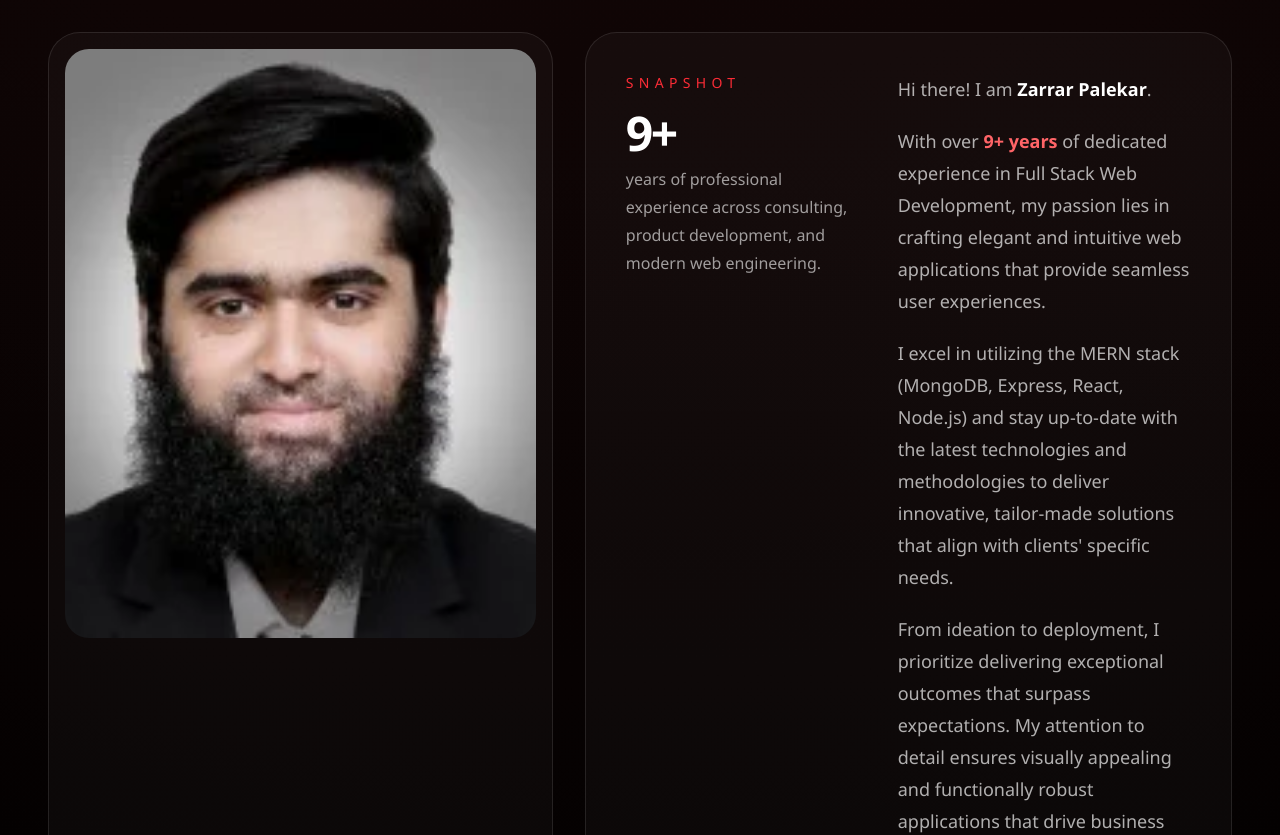
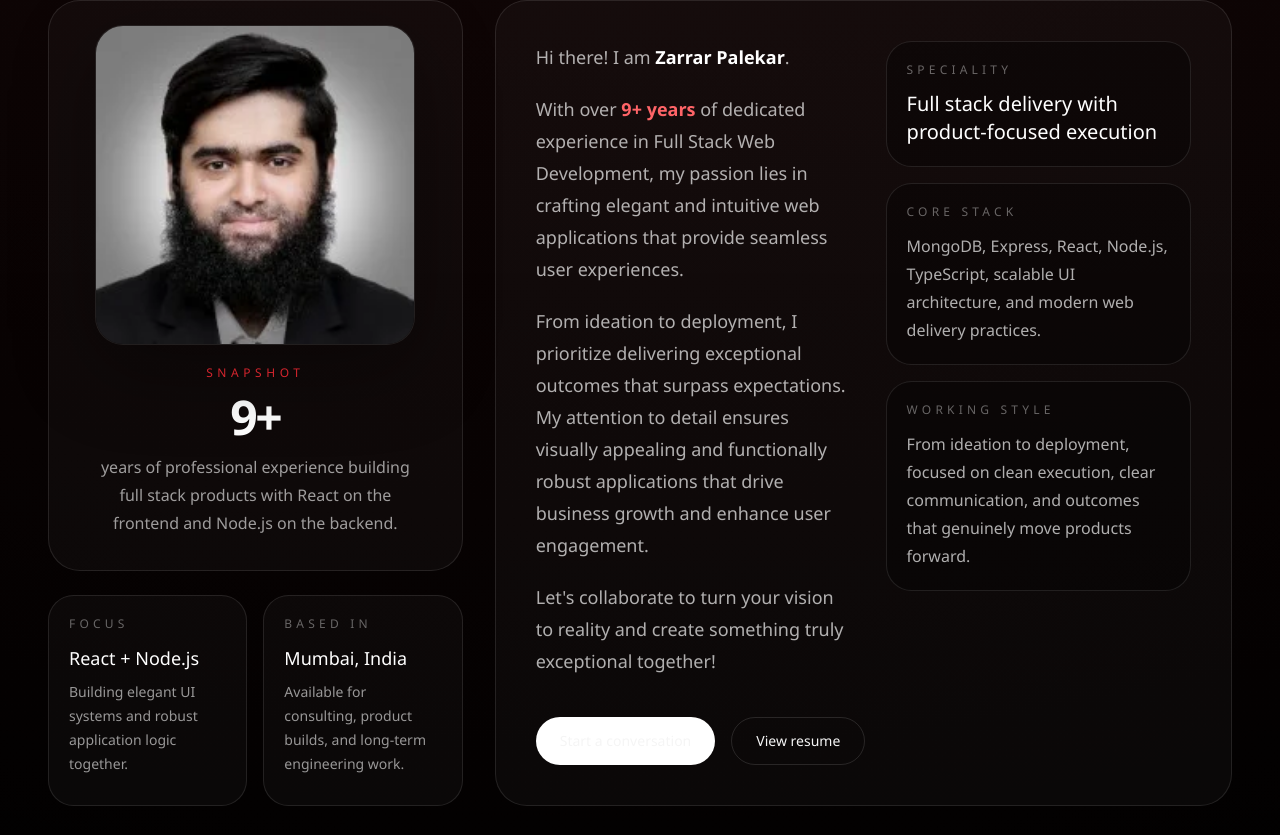
Before and after one commit to ZarrarPalekar/ReactiFolio, a Next.js app: page / in a window 1280 px wide. Shown: the part 1625-2460 px from the top of the page. Built offline with nearby package versions, Linux system fonts and the light colour scheme.

Commit message:
revamps on content

```diff
--- a/components/home/about-section.tsx
+++ b/components/home/about-section.tsx
@@ -21,61 +21,132 @@ export function AboutSection() {
           />
         </Reveal>
 
-        <div className="mt-14 grid gap-8 lg:grid-cols-[0.78fr_1fr]">
-          <Reveal className="relative overflow-hidden rounded-[2rem] border border-white/10 bg-white/[0.03] p-4">
-            <div className="relative aspect-[4/5] overflow-hidden rounded-[1.5rem]">
+        <div className="mt-14 grid gap-8 lg:grid-cols-[0.8fr_1.2fr] xl:grid-cols-[0.72fr_1.28fr]">
+          <Reveal className="grid gap-6">
+            <div className="rounded-[2rem] border border-white/10 bg-white/[0.03] p-5 sm:p-6">
+              <div className="mx-auto flex max-w-[320px] flex-col items-center">
+                <div className="relative w-full overflow-hidden rounded-[1.75rem] border border-white/10 bg-black/40 shadow-[0_24px_80px_rgba(0,0,0,0.35)]">
                   <Image
                     src="/images/profile/profile.webp"
                     alt={siteConfig.name}
-                fill
+                    width={200}
+                    height={200}
                     priority
-                sizes="(max-width: 1024px) 100vw, 38vw"
-                className="object-cover"
+                    sizes="(max-width: 768px) 200px, 320px"
+                    className="h-auto w-full object-cover"
                   />
+                </div>
+
+                <div className="mt-5 text-center">
+                  <p className="text-xs uppercase tracking-[0.38em] text-red-500">
+                    Snapshot
+                  </p>
+                  <p className="mt-3 text-4xl font-semibold tracking-[-0.05em] text-white sm:text-5xl">
+                    {experienceYears}
+                  </p>
+                  <p className="mt-3 text-sm leading-7 text-white/60 sm:text-base">
+                    years of professional experience building full stack
+                    products with React on the frontend and Node.js on the
+                    backend.
+                  </p>
+                </div>
+              </div>
+            </div>
+
+            <div className="grid gap-4 sm:grid-cols-2">
+              <div className="rounded-[1.6rem] border border-white/10 bg-white/[0.03] p-5">
+                <p className="text-xs uppercase tracking-[0.35em] text-white/38">
+                  Focus
+                </p>
+                <p className="mt-3 text-lg font-medium text-white">
+                  React + Node.js
+                </p>
+                <p className="mt-2 text-sm leading-6 text-white/58">
+                  Building elegant UI systems and robust application logic
+                  together.
+                </p>
+              </div>
+
+              <div className="rounded-[1.6rem] border border-white/10 bg-white/[0.03] p-5">
+                <p className="text-xs uppercase tracking-[0.35em] text-white/38">
+                  Based In
+                </p>
+                <p className="mt-3 text-lg font-medium text-white">
+                  {siteConfig.location}
+                </p>
+                <p className="mt-2 text-sm leading-6 text-white/58">
+                  Available for consulting, product builds, and long-term
+                  engineering work.
+                </p>
+              </div>
             </div>
           </Reveal>
 
-          <Reveal delay={0.08} className="rounded-[2rem] border border-white/10 bg-white/[0.03] p-8 sm:p-10">
-            <div className="grid gap-8 lg:grid-cols-[0.9fr_1.1fr]">
-              <div>
-                <p className="text-sm uppercase tracking-[0.38em] text-red-500">Snapshot</p>
-                <p className="mt-4 text-5xl font-semibold tracking-[-0.05em] text-white">{experienceYears}</p>
-                <p className="mt-2 max-w-xs text-base leading-7 text-white/60">
-                  years of professional experience across consulting, product development, and
-                  modern web engineering.
+          <Reveal
+            delay={0.08}
+            className="rounded-[2rem] border border-white/10 bg-white/[0.03] p-8 sm:p-10"
+          >
+            <div className="grid gap-8 xl:grid-cols-[1.02fr_0.98fr]">
+              <div className="space-y-5 text-base leading-8 text-white/68 sm:text-lg">
+                <p>
+                  Hi there! I am{" "}
+                  <strong className="font-semibold text-white">
+                    Zarrar Palekar
+                  </strong>
+                  .
+                </p>
+                <p>
+                  With over{" "}
+                  <strong className="font-semibold text-red-400">
+                    {experienceYears} years
+                  </strong>{" "}
+                  of dedicated experience in Full Stack Web Development, my
+                  passion lies in crafting elegant and intuitive web
+                  applications that provide seamless user experiences.
+                </p>
+                <p>
+                  From ideation to deployment, I prioritize delivering
+                  exceptional outcomes that surpass expectations. My attention
+                  to detail ensures visually appealing and functionally robust
+                  applications that drive business growth and enhance user
+                  engagement.
+                </p>
+                <p>
+                  Let&apos;s collaborate to turn your vision to reality and
+                  create something truly exceptional together!
                 </p>
               </div>
 
-              <div className="space-y-5 text-base leading-8 text-white/68 sm:text-lg">
-                <p>
-                  Hi there! I am <strong className="font-semibold text-white">Zarrar Palekar</strong>.
+              <div className="grid content-start gap-4">
+                <div className="rounded-[1.6rem] border border-white/10 bg-black/30 p-5">
+                  <p className="text-xs uppercase tracking-[0.35em] text-white/38">
+                    Speciality
                   </p>
-                <p>
-                  With over{" "}
-                  <strong className="font-semibold text-red-400">{experienceYears} years</strong> of
-                  dedicated experience in Full Stack Web Development, my passion lies in crafting
-                  elegant and intuitive web applications that provide seamless user experiences.
+                  <p className="mt-3 text-xl font-medium text-white">
+                    Full stack delivery with product-focused execution
                   </p>
-                <p>
-                  I excel in utilizing the MERN stack (MongoDB, Express, React, Node.js) and stay
-                  up-to-date with the latest technologies and methodologies to deliver innovative,
-                  tailor-made solutions that align with clients&apos; specific needs.
+                </div>
+
+                <div className="rounded-[1.6rem] border border-white/10 bg-black/30 p-5">
+                  <p className="text-xs uppercase tracking-[0.35em] text-white/38">
+                    Core Stack
                   </p>
-                <p>
-                  From ideation to deployment, I prioritize delivering exceptional outcomes that
-                  surpass expectations. My attention to detail ensures visually appealing and
-                  functionally robust applications that drive business growth and enhance user
-                  engagement.
+                  <p className="mt-3 text-base leading-7 text-white/68">
+                    MongoDB, Express, React, Node.js, TypeScript, scalable UI
+                    architecture, and modern web delivery practices.
                   </p>
-                <p>
-                  Whether working independently or collaboratively, my commitment to excellence
-                  remains steadfast. I continuously expand my expertise to remain at the forefront
-                  of this dynamic industry.
+                </div>
+
+                <div className="rounded-[1.6rem] border border-white/10 bg-black/30 p-5">
+                  <p className="text-xs uppercase tracking-[0.35em] text-white/38">
+                    Working Style
                   </p>
-                <p>
-                  Let&apos;s collaborate to turn your vision to reality and create something truly
-                  exceptional together!
+                  <p className="mt-3 text-base leading-7 text-white/68">
+                    From ideation to deployment, focused on clean execution,
+                    clear communication, and outcomes that genuinely move
+                    products forward.
                   </p>
+                </div>
               </div>
             </div>
 
--- a/components/home/hero.tsx
+++ b/components/home/hero.tsx
@@ -66,8 +66,8 @@ export function Hero() {
               className="mt-8 max-w-2xl text-lg leading-8 text-white/68 sm:text-xl"
             >
               I&apos;m {siteConfig.name}, a {siteConfig.location}-based full
-              stack developer who enjoys building elegant React frontends and
-              robust Node.js-powered applications with real business impact.
+              stack developer who enjoys building web applications with real
+              business impact.
             </motion.p>
 
             <motion.div
```
Lines whose indentation alone changed are shown as unchanged.
